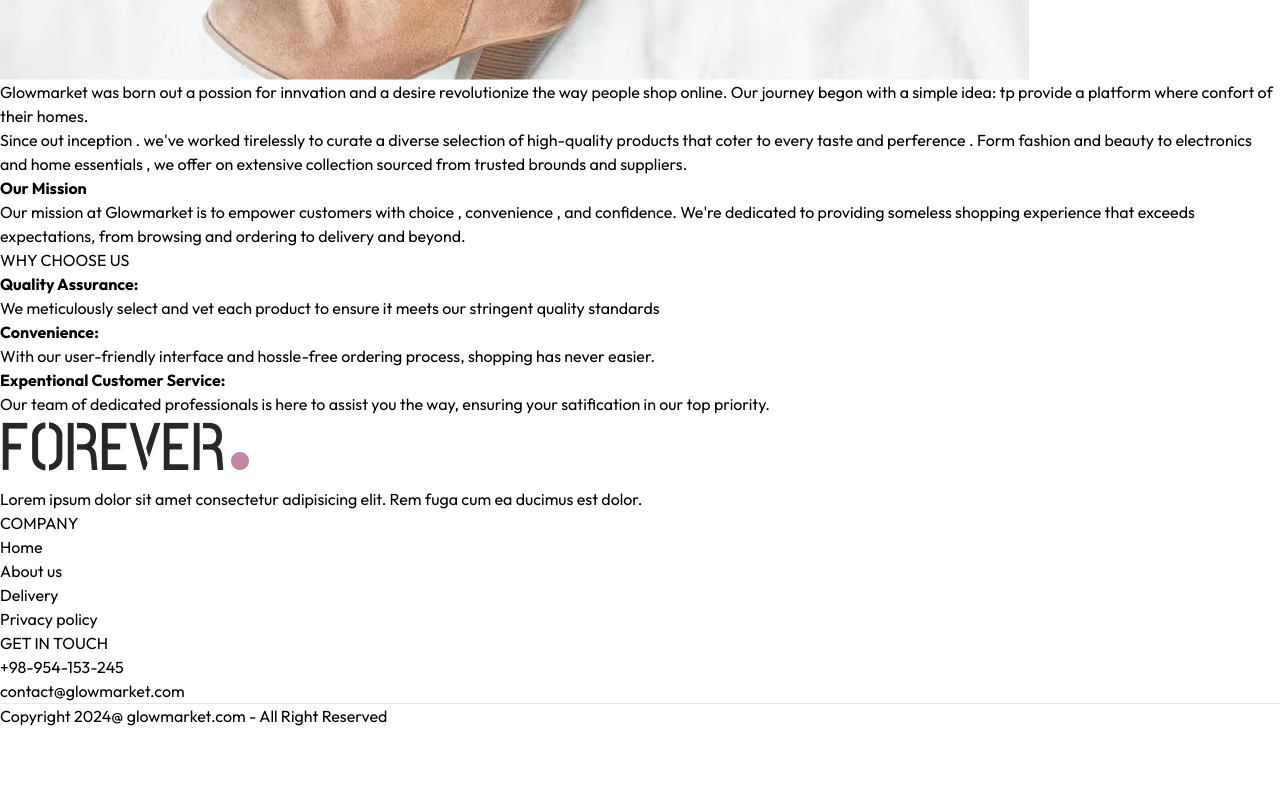
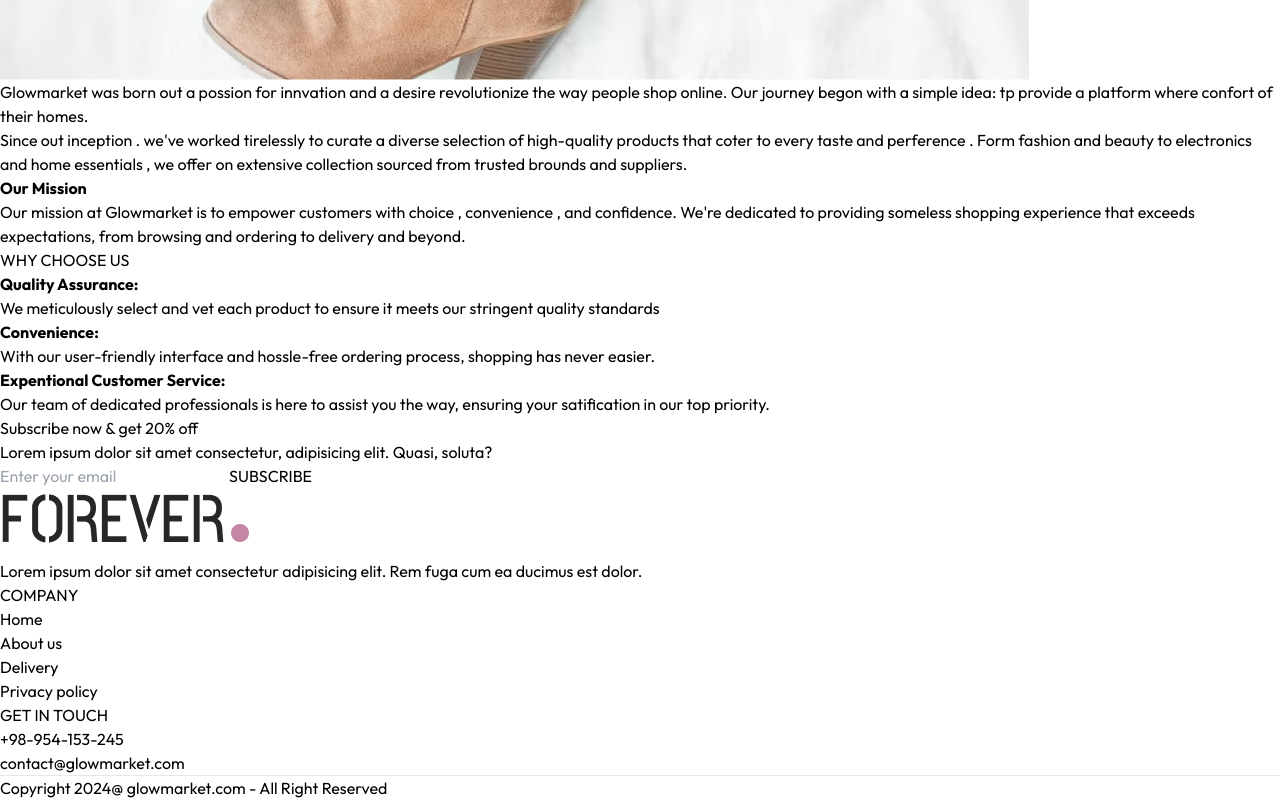
Before and after one commit to GhMamadreza84/E-Commerce-Shop-Front, a React (Vite) app: page /about in a window 1280 px wide. Shown: the part 1512-2312 px from the top of the page. Before the commit the page ends 2240 px from the top, so only its background shows below. Built offline with nearby package versions, Linux system fonts and the light colour scheme.

Commit message:
now about page complated i add under all content newsletter component and now can go create contact us page

```diff
--- a/src/pages/About.jsx
+++ b/src/pages/About.jsx
@@ -1,5 +1,6 @@
 import React from "react";
 import Title from "../components/Title";
+import Newsletter from "../components/Newsletter";
 import { assets } from "../assets/assets";
 const About = () => {
   return (
@@ -61,6 +62,7 @@
           </p>
         </div>
       </div>
+      <Newsletter />
     </div>
   );
 };
```
